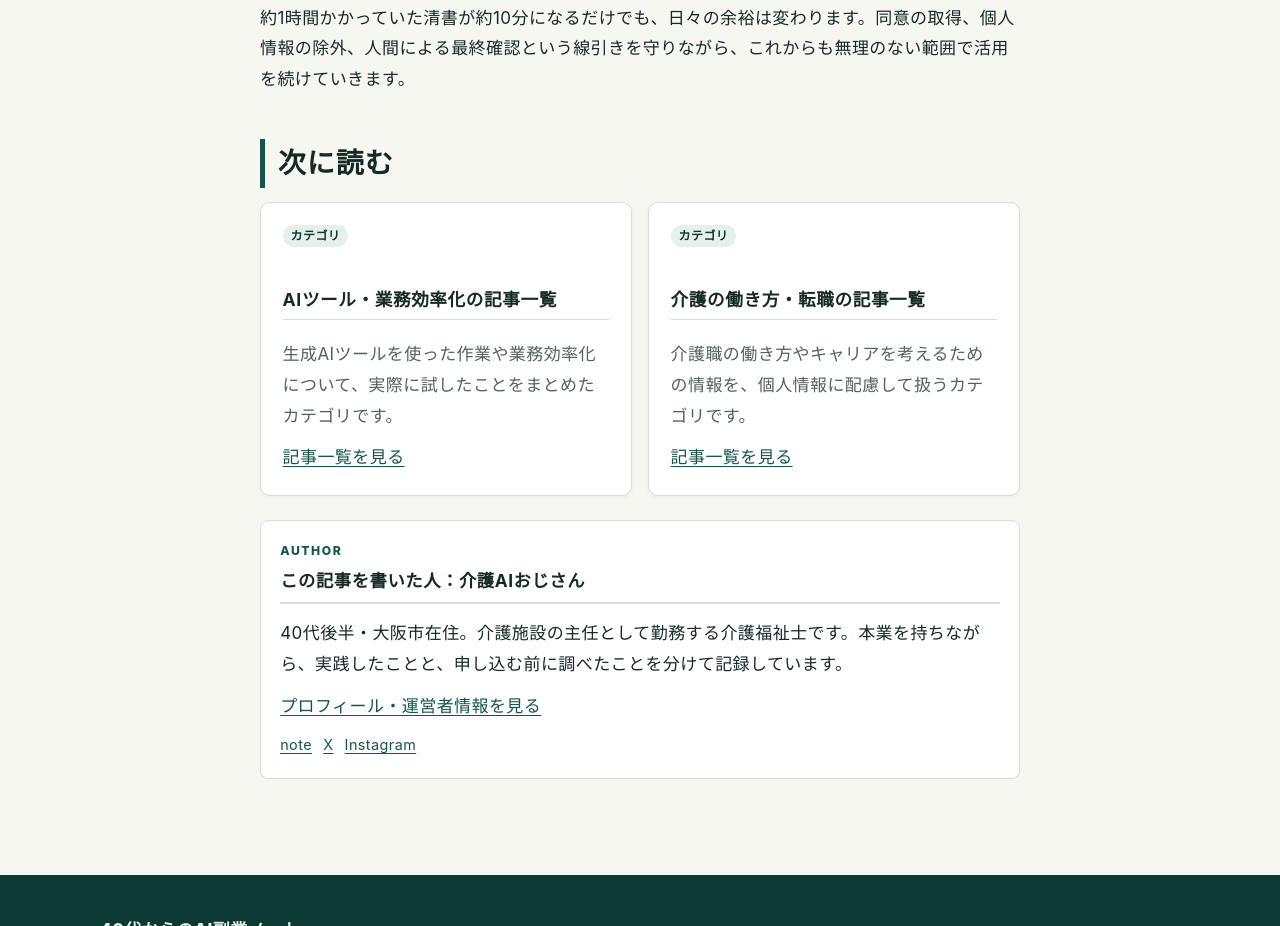
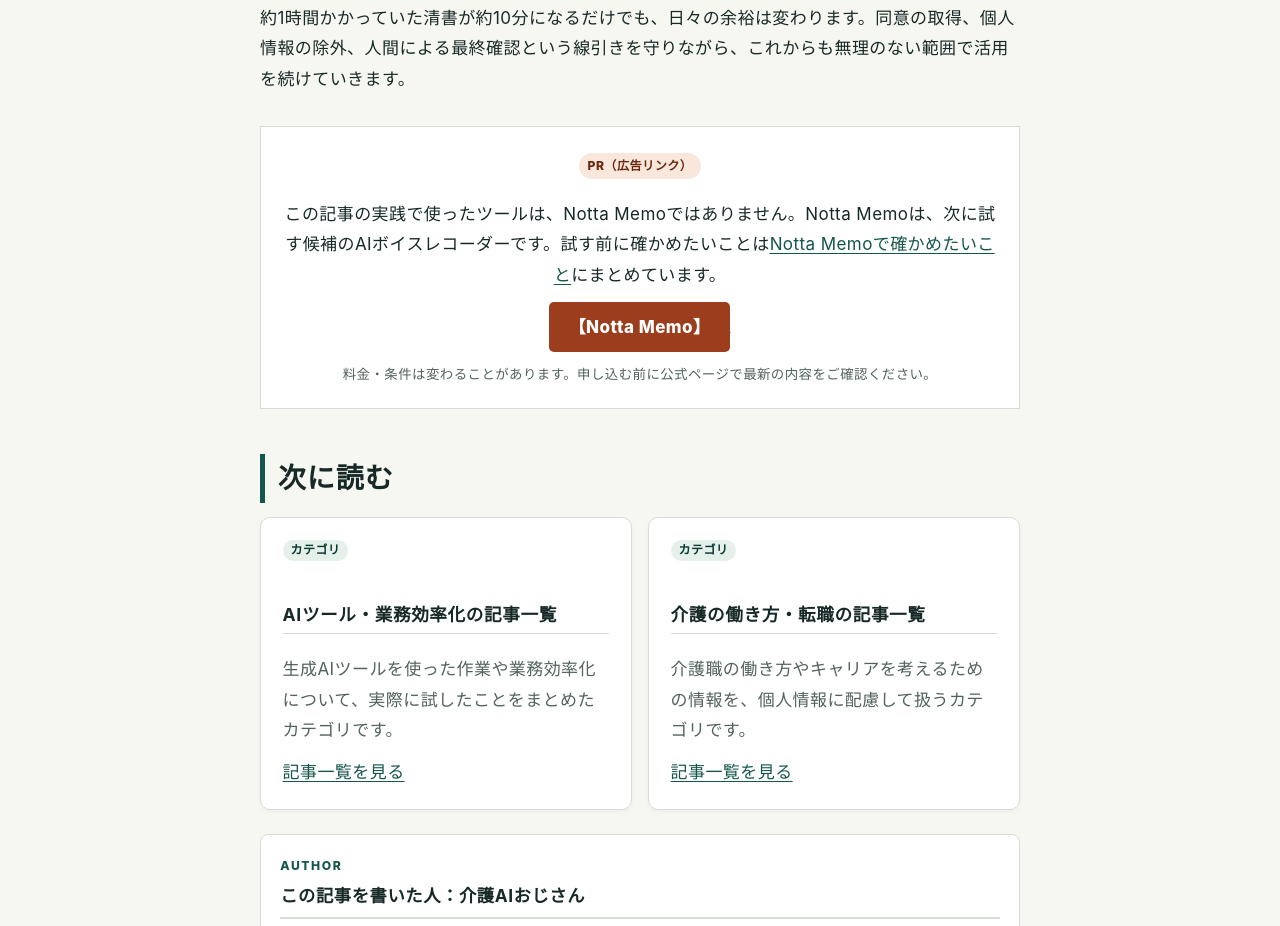
Before and after one commit to hideki810/ai-fukugyo-note, a plain HTML site: page articles/ai-voice-transcription-kaigo.html in a window 1280 px wide. Shown: the part 3835-4761 px from the top of the page. Drawn offline with Linux system fonts and the light colour scheme.

Commit message:
A8広告リンクを8記事に設置（提携済み6案件・掲載サイト004）

```diff
--- a/articles/ai-voice-transcription-kaigo.html
+++ b/articles/ai-voice-transcription-kaigo.html
@@ -129,6 +129,13 @@
       <p>介護の現場で、人による介助や寄り添いそのものがAIに置き換わることはありません。しかし、議事録や申し送りメモの下書きづくりにAI音声文字起こしを取り入れることは、現場の時間を守るための現実的な手段になります。</p>
       <p>約1時間かかっていた清書が約10分になるだけでも、日々の余裕は変わります。同意の取得、個人情報の除外、人間による最終確認という線引きを守りながら、これからも無理のない範囲で活用を続けていきます。</p>
 
+      <div class="cta">
+        <span class="button-label">PR（広告リンク）</span>
+        <p>この記事の実践で使ったツールは、Notta Memoではありません。Notta Memoは、次に試す候補のAIボイスレコーダーです。試す前に確かめたいことは<a href="./notta-memo-checklist.html">Notta Memoで確かめたいこと</a>にまとめています。</p>
+        <a class="button" href="https://px.a8.net/svt/ejp?a8mat=4BESU3+F0LODM+5988+BX3J6" rel="nofollow sponsored noopener">【Notta Memo】</a><img border="0" width="1" height="1" src="https://www15.a8.net/0.gif?a8mat=4BESU3+F0LODM+5988+BX3J6" alt="">
+        <p class="cta-microcopy">料金・条件は変わることがあります。申し込む前に公式ページで最新の内容をご確認ください。</p>
+      </div>
+
       <section>
         <h2>次に読む</h2>
         <div class="related-grid">
```
Also changed, not shown: articles/kaigo-town-job-change.html (+7 -0 lines).
